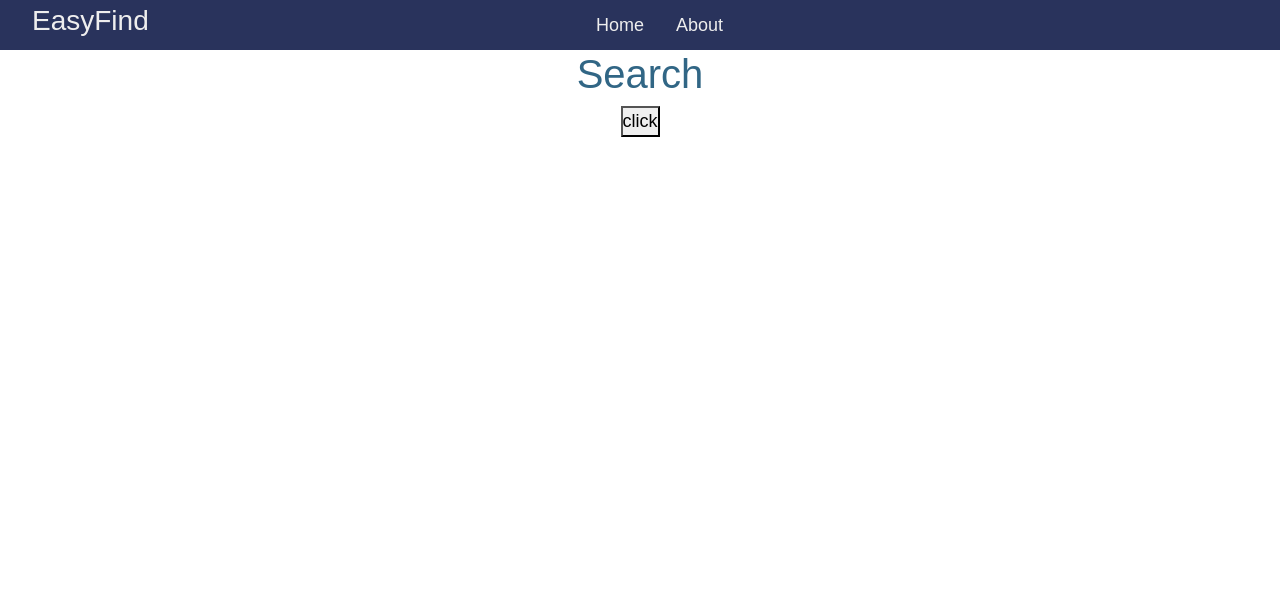
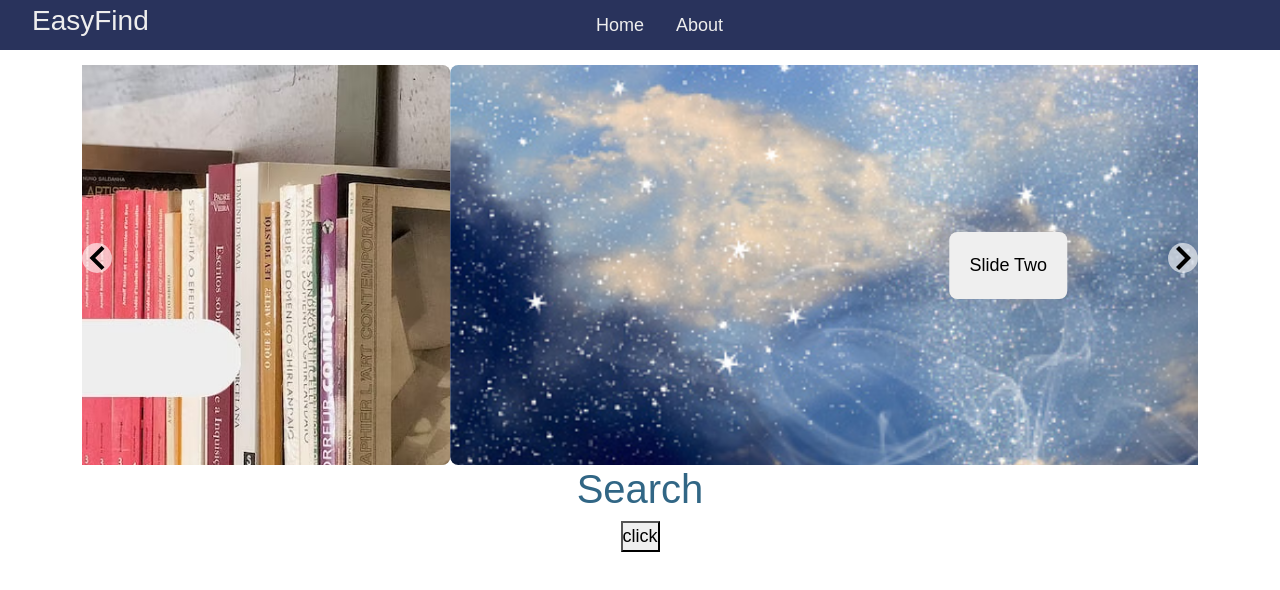
Before and after one commit to vaselisk999/EasyFind, a React (Create React App) app: page / in a window 1280 px wide. Shown: the top 590 px of the page. Built offline with nearby package versions, Linux system fonts and the light colour scheme.

Commit message:
fixed Slide component

```diff
--- a/src/components/HomePageComponent/index.js
+++ b/src/components/HomePageComponent/index.js
@@ -1,15 +1,15 @@
 import React, { useState } from "react";
 import BooksListComponent from './../BooksListComponent';
 import SearchComponent from "./../SearchComponent";
-
+import Slide from './Slide'
 
 
 const HomePageComponent = () => {
   const [trigger, settriggered] = useState(false);
   return (
     <div className="container-sm content-fluent">
+      <Slide />
       <SearchComponent />
-
       <button onClick={() => settriggered(state => !state)}>click</button>
       <BooksListComponent triggered={trigger} />
     </div>
```
